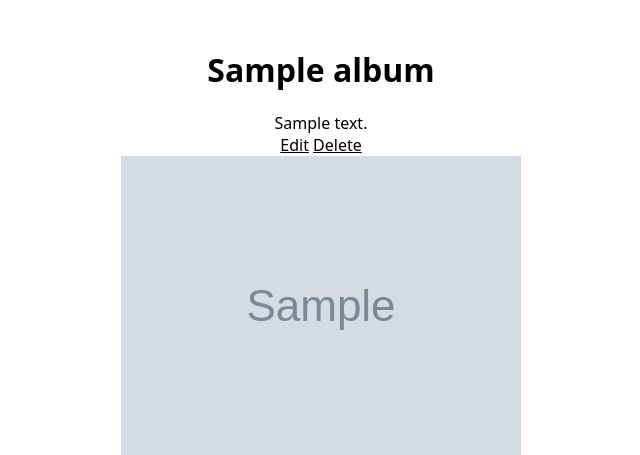
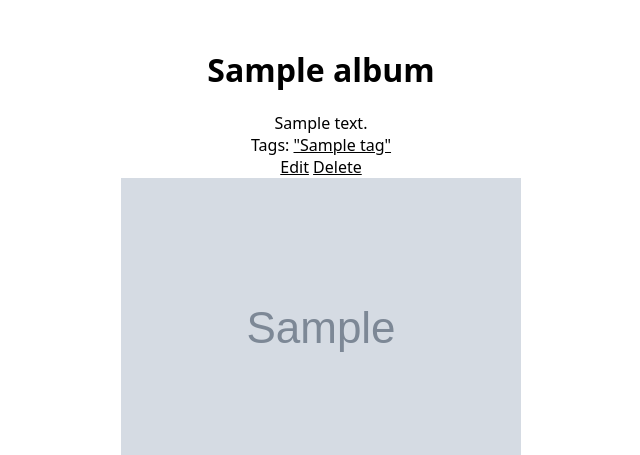
Before and after one commit to welliam/imagersite, a Django app: template image/templates/album.html in a window 1280 px wide. Shown: the part 22-477 px from the top of the page, without its empty margins (319-959 px from the left). Run offline with Django 3.2, Linux system fonts and the light colour scheme; tables that the repository leaves empty hold one stand-in row (values such as "Sample post"); the template is opened without the code that fills it: values that come from a table or form of the project are taken from there, most other values are stand-ins (such as "Sample title", 1, 10 or a date in 2020); grey boxes marked "Sample" are stand-in pictures; some libraries are stand-ins or nearby versions.

Commit message:
Add tags list to album page

```diff
--- a/image/templates/album.html
+++ b/image/templates/album.html
@@ -8,6 +8,11 @@
   <h1>{{ album.title }}</h1>
 
   <div>{{ album.description }}</div>
+  <div>Tags:
+    {% for tag in tags %}
+      <a href="{% url 'tag' tag.name %}">"{{ tag.name }}"</a>
+    {% endfor %}
+  </div>
 
   <a href="{% url 'edit_album' album.pk %}" >Edit</a>
   <a href="{% url 'delete_album' album.pk %}" >Delete</a>
--- a/image/tests.py
+++ b/image/tests.py
@@ -255,6 +255,12 @@ class AlbumViewTestCase(UserTestCase):
         """Test album view has page 1 for pagination"""
         self.assertContains(self.response, 'Page 1')
 
+    def test_album_view_has_tags(self):
+        """Test album view has tags of all contained photos."""
+        for photo in self.album.photos.all():
+            for tag in photo.tags.all():
+                self.assertContains(self.response, tag.name)
+
 
 class CreateAlbumTestCase(UserTestCase):
     """Test case for creating albums."""
```
Also changed, not shown: image/views.py (+6 -1 lines).
